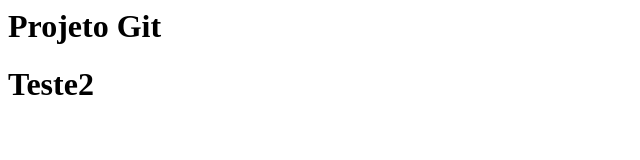
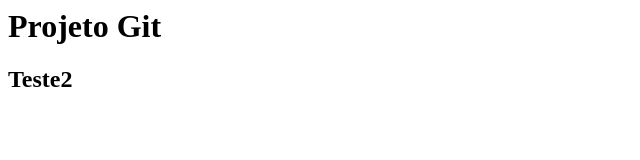
Before and after one commit to ripadua/curso-git, a plain HTML site: page index.html in a window 1280 px wide. Shown: the full height of the page, 0-640 px from the left. Drawn offline with Linux system fonts and the light colour scheme.

Commit message:
Teste do merge master

```diff
--- a/index.html
+++ b/index.html
@@ -3,6 +3,6 @@
 	</head>
 	<body>
 		<h1>Projeto Git</h1>
-		<h1>Teste2</h1>
+		<h2>Teste2</h2>
 	</body>
 </html>
```
